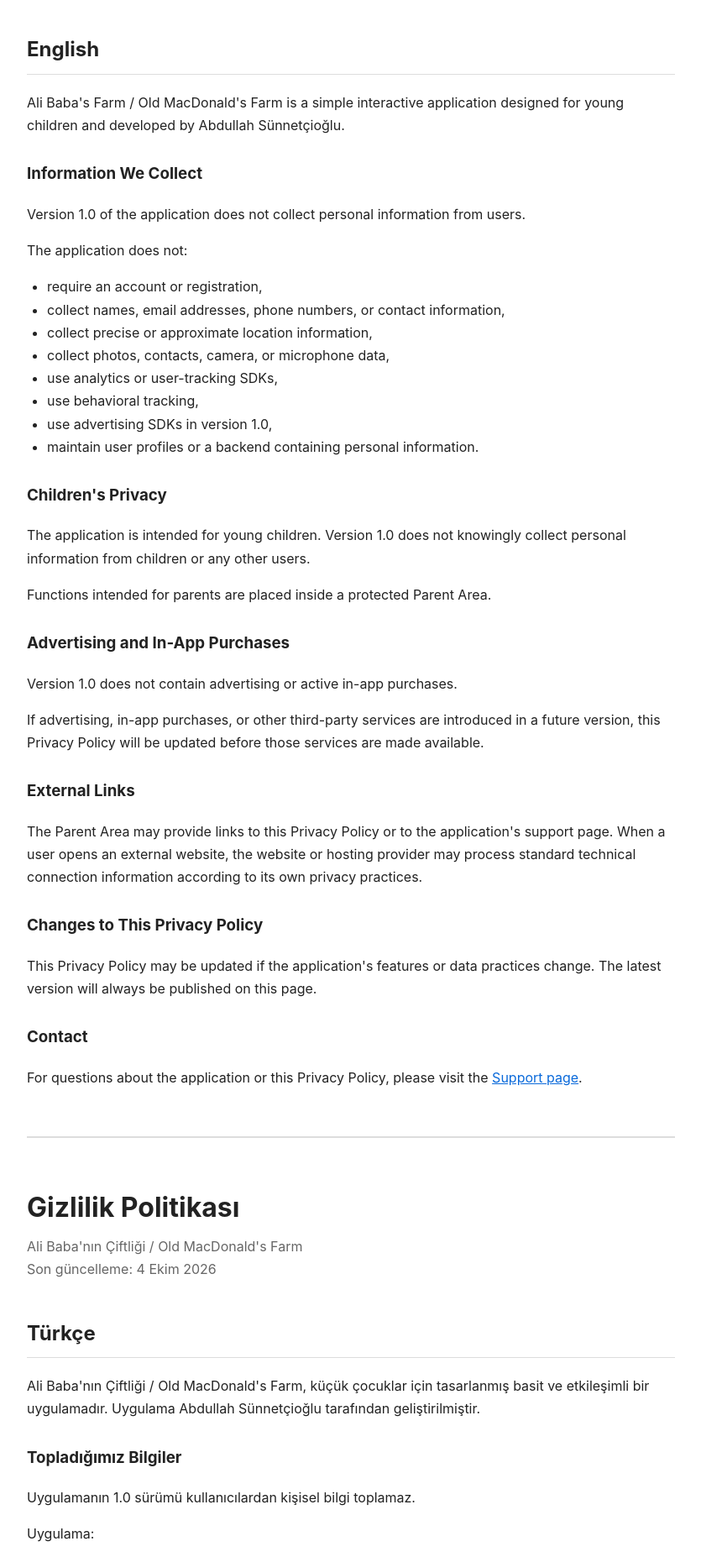
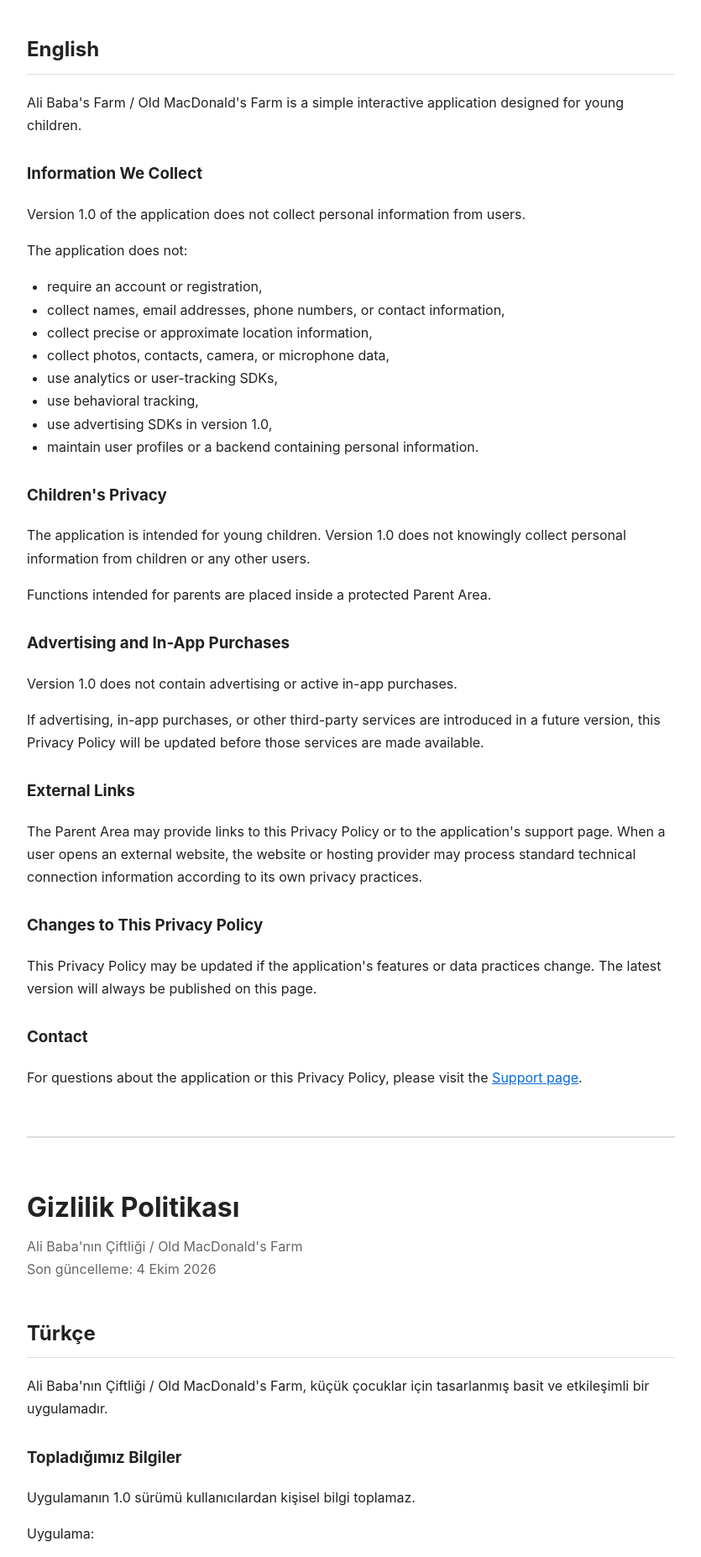
Before and after one commit to asunnetcioglu/alibabas-farm-pages, a plain HTML site: page privacy/index.html in a window 1280 px wide. Shown: the part 214-2068 px from the top of the page at 84% size, without its empty margins (222-1057 px from the left). Drawn offline with Linux system fonts and the light colour scheme.

Commit message:
Remove developer name from privacy page

```diff
--- a/privacy/index.html
+++ b/privacy/index.html
@@ -80,7 +80,7 @@
 
   <p>
     Ali Baba's Farm / Old MacDonald's Farm is a simple interactive application
-    designed for young children and developed by Abdullah Sünnetçioğlu.
+    designed for young children.
   </p>
 
   <h3>Information We Collect</h3>
@@ -158,8 +158,7 @@
 
   <p>
     Ali Baba'nın Çiftliği / Old MacDonald's Farm, küçük çocuklar için tasarlanmış
-    basit ve etkileşimli bir uygulamadır. Uygulama Abdullah Sünnetçioğlu tarafından
-    geliştirilmiştir.
+    basit ve etkileşimli bir uygulamadır.
   </p>
 
   <h3>Topladığımız Bilgiler</h3>
@@ -227,7 +226,7 @@
   </p>
 
   <footer>
-    © 2026 Abdullah Sünnetçioğlu
+    © 2026 Ali Baba's Farm
   </footer>
 
 </body>
```
